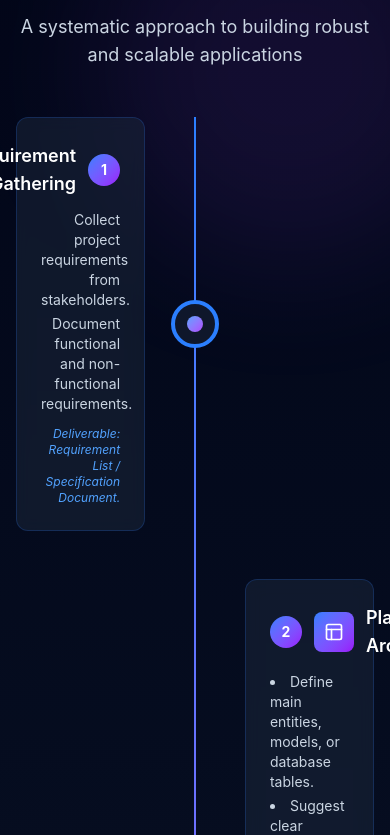
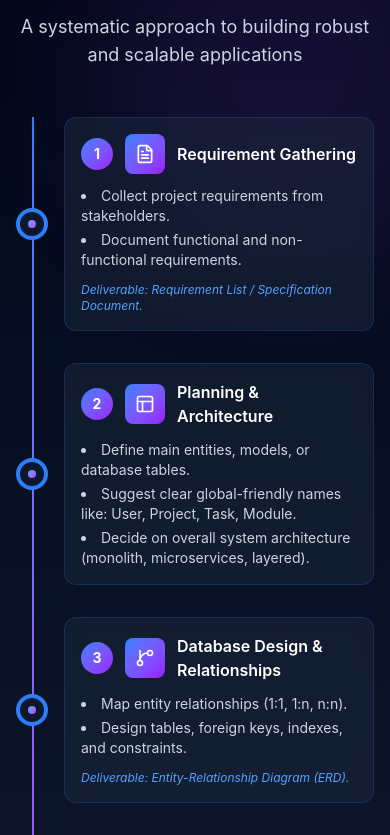
Before and after one commit to AhmedElnagarUU/ahmed-youssry, a Next.js app: page / in a window 390 px wide. Shown: the part 4189-5024 px from the top of the page. Built offline with nearby package versions, Linux system fonts and the light colour scheme.

Commit message:
fix project work flow in small screen

```diff
--- a/src/components/ProjectWorkflow.tsx
+++ b/src/components/ProjectWorkflow.tsx
@@ -103,11 +103,11 @@ export default function ProjectWorkflow() {
 
         {/* Timeline Container */}
         <div className="relative">
-          {/* Vertical Center Line */}
-          <div className="absolute left-1/2 top-0 bottom-0 w-0.5 bg-gradient-to-b from-blue-500 via-purple-500 to-blue-500 transform -translate-x-1/2"></div>
+          {/* Vertical Line - Left on mobile, center on desktop */}
+          <div className="absolute left-4 md:left-1/2 top-0 bottom-0 w-0.5 bg-gradient-to-b from-blue-500 via-purple-500 to-blue-500 md:transform md:-translate-x-1/2"></div>
 
           {/* Steps */}
-          <div className="space-y-12">
+          <div className="space-y-8 md:space-y-12">
             {steps.map((step, index) => {
               const Icon = step.icon;
               const isEven = index % 2 === 0;
@@ -115,53 +115,44 @@ export default function ProjectWorkflow() {
               return (
                 <div
                   key={index}
-                  className={`relative flex items-center ${isEven ? 'flex-row' : 'flex-row-reverse'}`}
+                  className={`relative flex items-center flex-row ${isEven ? 'md:flex-row' : 'md:flex-row-reverse'}`}
                 >
-                  {/* Step Content */}
-                  <div className={`w-[45%] ${isEven ? 'pr-8 text-right' : 'pl-8 text-left'}`}>
-                    <div className="bg-slate-800/50 backdrop-blur-sm rounded-xl p-6 border border-blue-500/20 hover:border-purple-500/50 transition-all">
-                      <div className={`flex items-center mb-3 ${isEven ? 'justify-end' : 'justify-start'}`}>
-                        {!isEven && (
-                          <span className="w-8 h-8 bg-gradient-to-br from-blue-500 to-purple-600 text-white rounded-full flex items-center justify-center font-bold text-sm mr-3 flex-shrink-0">
-                            {index + 1}
-                          </span>
-                        )}
+                  {/* Step Content - Full width on mobile, 45% on desktop */}
+                  <div className={`w-full md:w-[45%] pl-12 md:pl-0 ${isEven ? 'md:pr-8 md:text-right' : 'md:pl-8 md:text-left'} text-left`}>
+                    <div className="bg-slate-800/50 backdrop-blur-sm rounded-xl p-4 md:p-6 border border-blue-500/20 hover:border-purple-500/50 transition-all">
+                      <div className={`flex items-center mb-3 justify-start ${isEven ? 'md:justify-end' : 'md:justify-start'}`}>
+                        <span className="w-8 h-8 bg-gradient-to-br from-blue-500 to-purple-600 text-white rounded-full flex items-center justify-center font-bold text-sm mr-3 flex-shrink-0">
+                          {index + 1}
+                        </span>
                         <div className="flex items-center flex-row">
                           <div className="w-10 h-10 bg-gradient-to-br from-blue-500 to-purple-600 rounded-lg flex items-center justify-center mr-3 flex-shrink-0">
                             <Icon className="w-5 h-5 text-white" />
                           </div>
-                          <h3 className="text-lg font-semibold text-white">
+                          <h3 className="text-base md:text-lg font-semibold text-white">
                             {step.title}
                           </h3>
                         </div>
-                        {isEven && (
-                          <span className="w-8 h-8 bg-gradient-to-br from-blue-500 to-purple-600 text-white rounded-full flex items-center justify-center font-bold text-sm ml-3 flex-shrink-0">
-                            {index + 1}
-                          </span>
-                        )}
                       </div>
-                      <ul className={`text-sm text-slate-300 space-y-1 ${isEven ? 'text-right' : 'text-left'}`}>
+                      <ul className="text-sm text-slate-300 space-y-1 text-left list-disc list-inside">
                         {step.items.map((item, itemIndex) => (
-                          <li key={itemIndex} className={isEven ? 'list-none' : 'list-disc list-inside'}>
-                            {item}
-                          </li>
+                          <li key={itemIndex}>{item}</li>
                         ))}
                       </ul>
                       {step.deliverable && (
-                        <p className={`text-xs text-blue-400 mt-3 italic ${isEven ? 'text-right' : 'text-left'}`}>
+                        <p className="text-xs text-blue-400 mt-3 italic text-left">
                           Deliverable: {step.deliverable}
                         </p>
                       )}
                     </div>
                   </div>
 
-                  {/* Center Circle */}
-                  <div className="absolute left-1/2 transform -translate-x-1/2 w-12 h-12 bg-slate-900 rounded-full border-4 border-blue-500 flex items-center justify-center z-10">
-                    <div className="w-4 h-4 bg-gradient-to-br from-blue-400 to-purple-500 rounded-full"></div>
+                  {/* Center Circle - Left on mobile, center on desktop */}
+                  <div className="absolute left-4 md:left-1/2 transform -translate-x-1/2 w-8 h-8 md:w-12 md:h-12 bg-slate-900 rounded-full border-4 border-blue-500 flex items-center justify-center z-10">
+                    <div className="w-2 h-2 md:w-4 md:h-4 bg-gradient-to-br from-blue-400 to-purple-500 rounded-full"></div>
                   </div>
 
-                  {/* Empty space for opposite side */}
-                  <div className="w-[45%]"></div>
+                  {/* Empty space for opposite side - Hidden on mobile */}
+                  <div className="hidden md:block w-[45%]"></div>
                 </div>
               );
             })}
```
